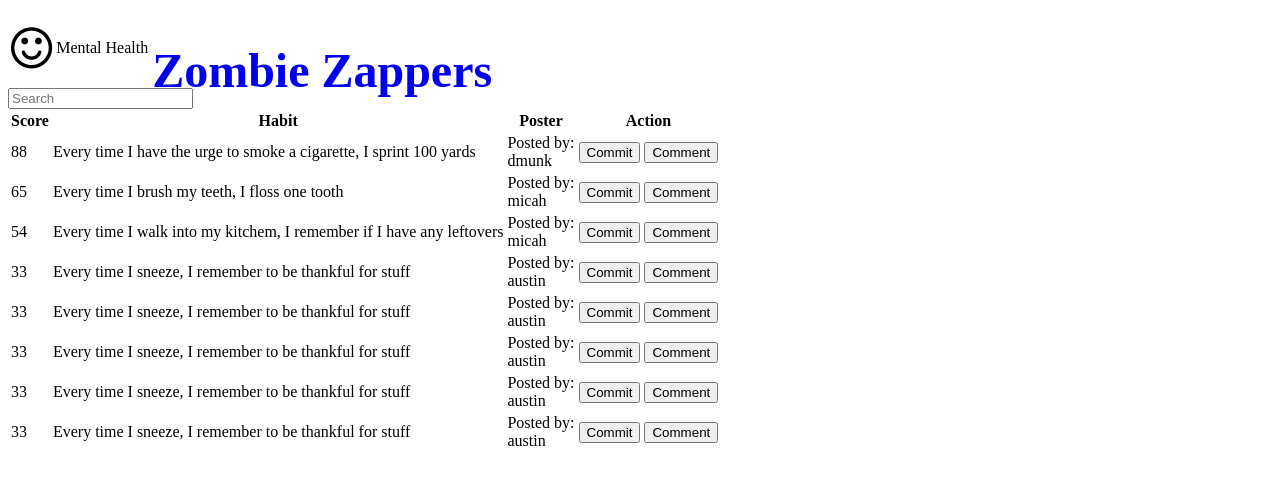
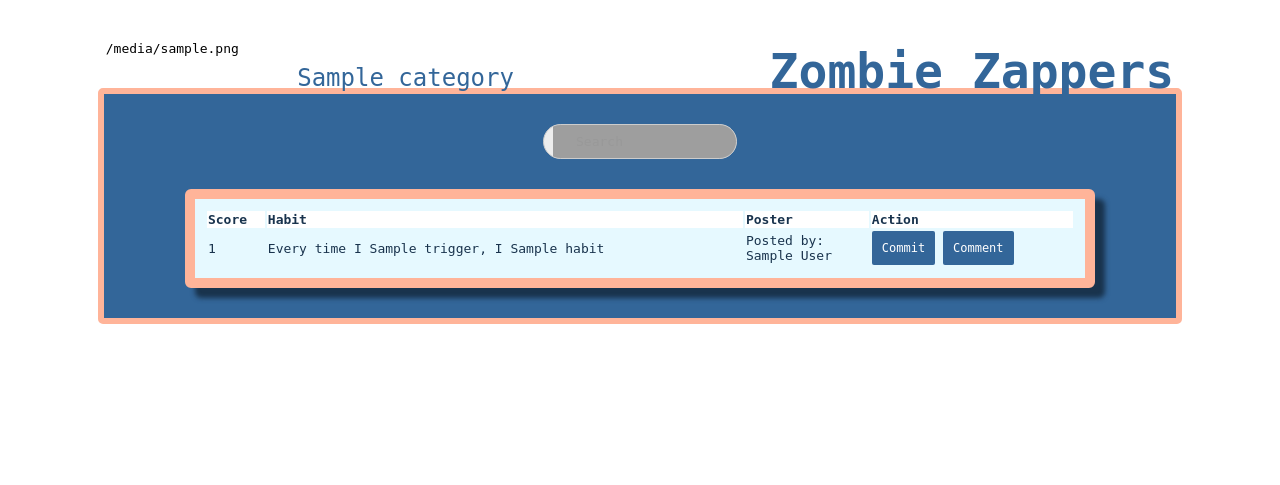
Before and after one commit to comp346s17/course-project-zombie-zapper, a Django app: template zombiezapper/zz/templates/zz/category_page.html in a window 1280 px wide. Shown: the top 485 px of the page. Run offline with Django 3.2, Linux system fonts and the light colour scheme; the template is opened without the code that fills it: most values are stand-ins (such as "Sample title", 1, 10 or a date in 2020); parts of the project's set-up code (start-up, migrations or seed data) failed here and were passed over; grey boxes are pictures that could not be loaded.

Commit message:
got the category routing to work as well as the category pages themselves. Also got the post to work

```diff
--- a/zombiezapper/zz/models.py
+++ b/zombiezapper/zz/models.py
@@ -15,10 +15,11 @@ class User(models.Model):
 		return user
 
 class Habit(models.Model):
+	category = models.CharField(max_length = 100)
 	author = models.ForeignKey('auth.User')
 	trigger = models.CharField(max_length = 500)
 	habit = models.CharField(max_length = 100)
-	num_commitments = models.IntegerField()
+	num_commitments = models.IntegerField(null=True)
 	publish_date = models.DateTimeField(
 		blank = True, null = True)
 #	comments =
--- a/zombiezapper/zz/templates/zz/category_page.html
+++ b/zombiezapper/zz/templates/zz/category_page.html
@@ -1,21 +1,21 @@
 <!Doctype html>
 <html>
   <head>
-    <link rel="stylesheet" type="text/css" href="styles.css">
-    <link rel="stylesheet" href="./font-awesome-4.7.0/css/font-awesome.min.css">
+    <link rel="stylesheet" type="text/css" href="/static/styles.css">
+    <link rel="stylesheet" href="/static/font-awesome-4.7.0/css/font-awesome.min.css">
   </head>
   <body>
     <div id = 'main_app'>
         <table id = 'category_title'>
             <tr style='height:20px'>
                 <td>
-                    <i class="fa fa-smile-o fa-3x" aria-hidden="true"></i>
+                    {{icon_html | safe}}
                 </td>
                 <td>
-                    <p>Mental Health</p>
+                    <p>{{category}}</p>
                 </td>
                 <td>
-                    <a id="return" href="home_page.html"><h1 style='float:right;font-size:48px;height:10px'> Zombie Zappers </h1></a>
+                    <a id="return" href="/"><h1 style='float:right;font-size:48px;height:10px'> Zombie Zappers </h1></a>
                 </td>
             </tr>
         </table>
@@ -40,134 +40,25 @@
                     Action
                 </th>
             </tr>
+            {% for habit in habits %}
               <tr>
                   <td>
-                    88
+                      {{habit.num_commitments}}
                   </td>
                   <td>
-                    Every time I have the urge to smoke a cigarette, I sprint 100 yards
+                      Every time I {{habit.trigger}}, I {{habit.habit}}
                   </td>
                   <td>
                       Posted by: <br>
-                    dmunk
+                      {{habit.author}}
                   </td>
                   <td>
                       <button>Commit</button>
                       <button>Comment</button>
                   </td>
               </tr>
-            <tr>
-                <td>
-                    65
-                </td>
-                <td>
-                    Every time I brush my teeth, I floss one tooth
-                </td>
-                <td>
-                    Posted by: <br>
-                    micah
-                </td>
-                <td>
-                    <button>Commit</button>
-                    <button>Comment</button>
-                </td>
-            </tr>
-            <tr>
-                <td>
-                    54
-                </td>
-                <td>
-                    Every time I walk into my kitchem, I remember if I have any leftovers
-                </td>
-                <td>
-                    Posted by: <br>
-                    micah
-                </td>
-                <td>
-                    <button>Commit</button>
-                    <button>Comment</button>
-                </td>
-            </tr>
-            <tr>
-                <td>
-                    33
-                </td>
-                <td>
-                    Every time I sneeze, I remember to be thankful for stuff
-                </td>
-                <td>
-                    Posted by: <br>
-                    austin
-                </td>
-                <td>
-                    <button>Commit</button>
-                    <button>Comment</button>
-                </td>
-            </tr>
-            <tr>
-                <td>
-                    33
-                </td>
-                <td>
-                    Every time I sneeze, I remember to be thankful for stuff
-                </td>
-                <td>
-                    Posted by: <br>
-                    austin
-                </td>
-                <td>
-                    <button>Commit</button>
-                    <button>Comment</button>
-                </td>
-            </tr>
-            <tr>
-                <td>
-                    33
-                </td>
-                <td>
-                    Every time I sneeze, I remember to be thankful for stuff
-                </td>
-                <td>
-                    Posted by: <br>
-                    austin
-                </td>
-                <td>
-                    <button>Commit</button>
-                    <button>Comment</button>
-                </td>
-            </tr>
-            <tr>
-                <td>
-                    33
-                </td>
-                <td>
-                    Every time I sneeze, I remember to be thankful for stuff
-                </td>
-                <td>
-                    Posted by: <br>
-                    austin
-                </td>
-                <td>
-                    <button>Commit</button>
-                    <button>Comment</button>
-                </td>
-            </tr>
-            <tr>
-                <td>
-                    33
-                </td>
-                <td>
-                    Every time I sneeze, I remember to be thankful for stuff
-                </td>
-                <td>
-                    Posted by: <br>
-                    austin
-                </td>
-                <td>
-                    <button>Commit</button>
-                    <button>Comment</button>
-                </td>
-            </tr>
+            {% endfor %}
+
         </table>
       </div>
     </div>
--- a/zombiezapper/zz/urls.py
+++ b/zombiezapper/zz/urls.py
@@ -6,6 +6,8 @@ from . import views
 
 urlpatterns = [
     url(r'^$', views.home, name='home'),
+    url(r'^category/$', views.category),
+    url(r'^new_post', views.new_post),
     #url(r'^login/$', auth_views.login, {'template_name': 'messenger/login.html'}, name='login'),
     #url(r'^logout/$', auth_views.logout, {'next_page': 'login'}, name='logout'),
     #url(r'^signup/$', views.signup, name='signup'),
```
Also changed, not shown: zombiezapper/zz/templates/zz/home_page.html (+15 -2 lines), zombiezapper/zz/views.py (+38 -1 lines), zombiezapper/db.sqlite3, zombiezapper/zz/migrations/0002_habit_cateogry.py (added), zombiezapper/zz/migrations/0003_auto_20170424_2222.py (added), zombiezapper/zz/migrations/0004_auto_20170424_2303.py (added), 1 other file. Lines whose indentation alone changed are shown as unchanged.
